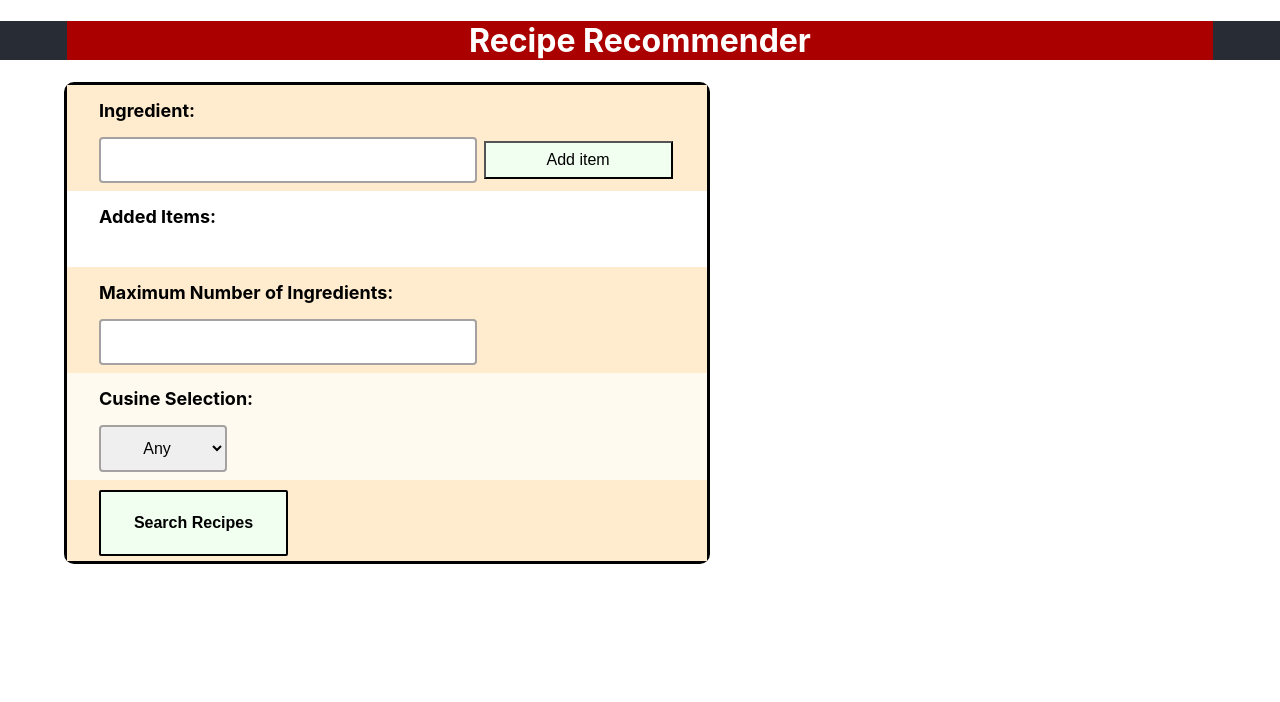
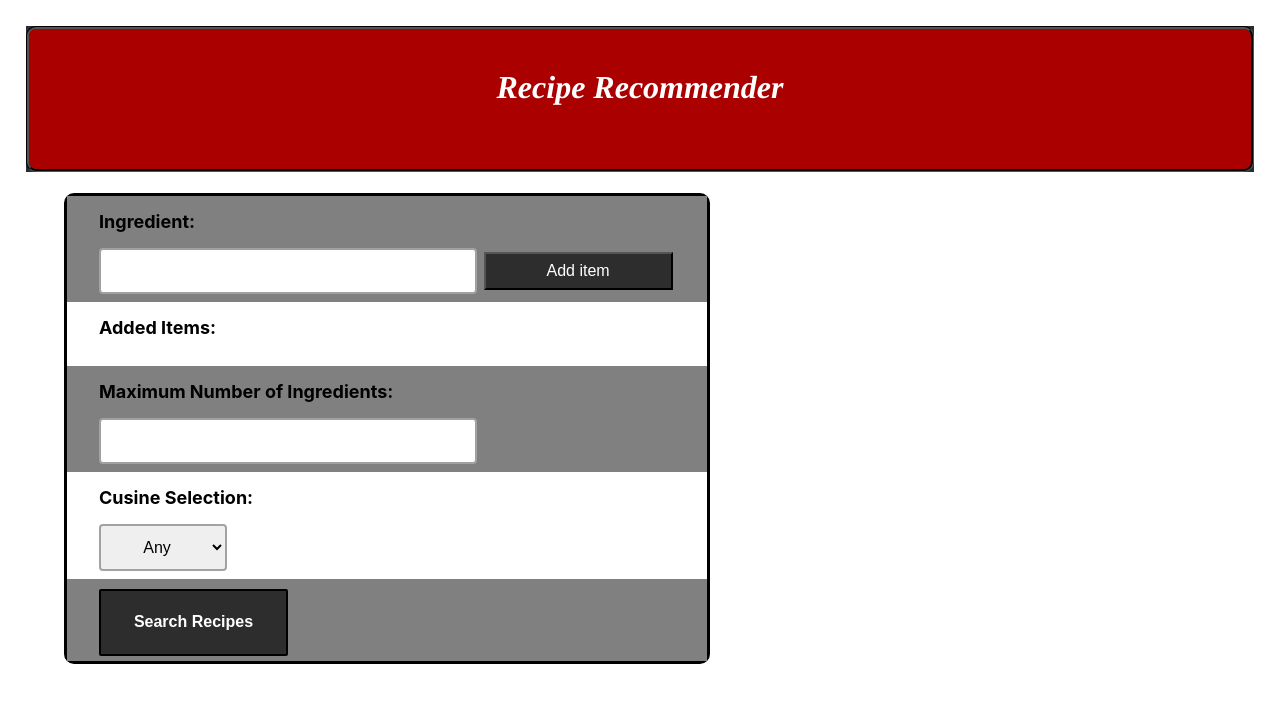
Before and after one commit to gokul-koganti/Recipe_Recommender, a React (Create React App) app in the folder frontend/: page / in a window 1280 px wide. Shown: the top 702 px of the page. Built offline with nearby package versions, Linux system fonts and the light colour scheme.

Commit message:
Update App.css
updated App.css with stylings for the result component

```diff
--- a/frontend/src/App.css
+++ b/frontend/src/App.css
@@ -40,28 +40,34 @@
 
 
 #head{
+  padding-top: 40px;
   background-color: #AA0000;
   color: white;
-
+  height: 100px;
   justify-content: center;
-  margin-left: 50pt;
-  margin-right: 50pt;
+  margin-top : 0%;
+  border-radius: 10px;
+  border-color: black;
+  border-style: groove;
   text-align: center;
+  font-family : 'Lucida Handwriting', Times, sans-serif;
+  font-style: italic;
 }
 
 
 #head_container{
-  color: #282c34;
+  color: white;
   background-color: #282c34;
+  margin-left: 2%;
+  margin-top: 2%;
+  margin-right: 2%;
 }
 
 #FormContainer1, #FormContainer3,#FormContainer5 {
-  background-color:blanchedalmond;
+  background-color: gray;
 }
 
-#FormContainer2, #FormContainer4{
-  background-color:floralwhite;
-}
+
 
 
 
@@ -87,9 +93,12 @@ input {
 ul{
   margin-left: 5%;
   margin-bottom: 5%;
+  display: inline;
+
+  height: fit-content;
 }
-li {
-  width:fit-content;
+li{
+
   padding: 12px 20px;
   margin: 8px 0;
   box-sizing: border-box;
@@ -103,7 +112,7 @@ li {
 }
 
 
-li:hover{
+li:hover.form_list{
   background-color:#AA0000;
   color: white;
 }
@@ -125,7 +134,8 @@ button{
   font-size: medium;
   margin-left: 5pt;
   margin-right: 5pt;
-  background-color:honeydew ;
+  background-color:rgb(46, 45, 45) ;
+  color:white;
 }
 
 button:hover{
@@ -154,3 +164,65 @@ select{
   border-style:solid;
 
 }
+
+
+
+
+img{
+  margin-top: 20px;
+  margin-left: 20%;
+  width: 150px;
+  height:150px;
+  margin-bottom: 20px;
+}
+
+#resultContainer{
+  margin-top: 20px;
+  margin-left: 10%;
+  margin-right: 5%;
+  margin-bottom: 20px;
+  border-radius: 15px;
+  border-style:groove;
+  border-color: whitesmoke;
+  background-color:#282c34;
+  width: fitcontent;
+  padding-left: 5%;
+  padding-right: 2%;
+  padding-top: 2%;
+  padding-bottom: 2%;
+  color: aliceblue;
+
+}
+
+#resultOuterContainer{
+  margin-left: 4%;
+  margin-right: 4%;
+  margin-top: 10px;
+  padding-left: 10px;
+  padding-right: 10px;
+  padding-top: 10px;
+  padding-bottom: 10px;
+  border-color: black;
+  border-style: solid;
+  background-color: darkgrey;
+  width: 80%;
+}
+
+li.recipe_ingredients{
+
+
+  box-sizing: border-box;
+  background-color: whitesmoke;
+  color: black;
+  border: 2px solid rgb(165, 161, 161);
+  border-radius: 4px;
+  margin-left: 2%;
+  font-size: medium;
+  display:inline-block;
+}
+
+ul#result_unordered{
+
+  padding-right: 5%;
+  height: fit-content;
+}
```
